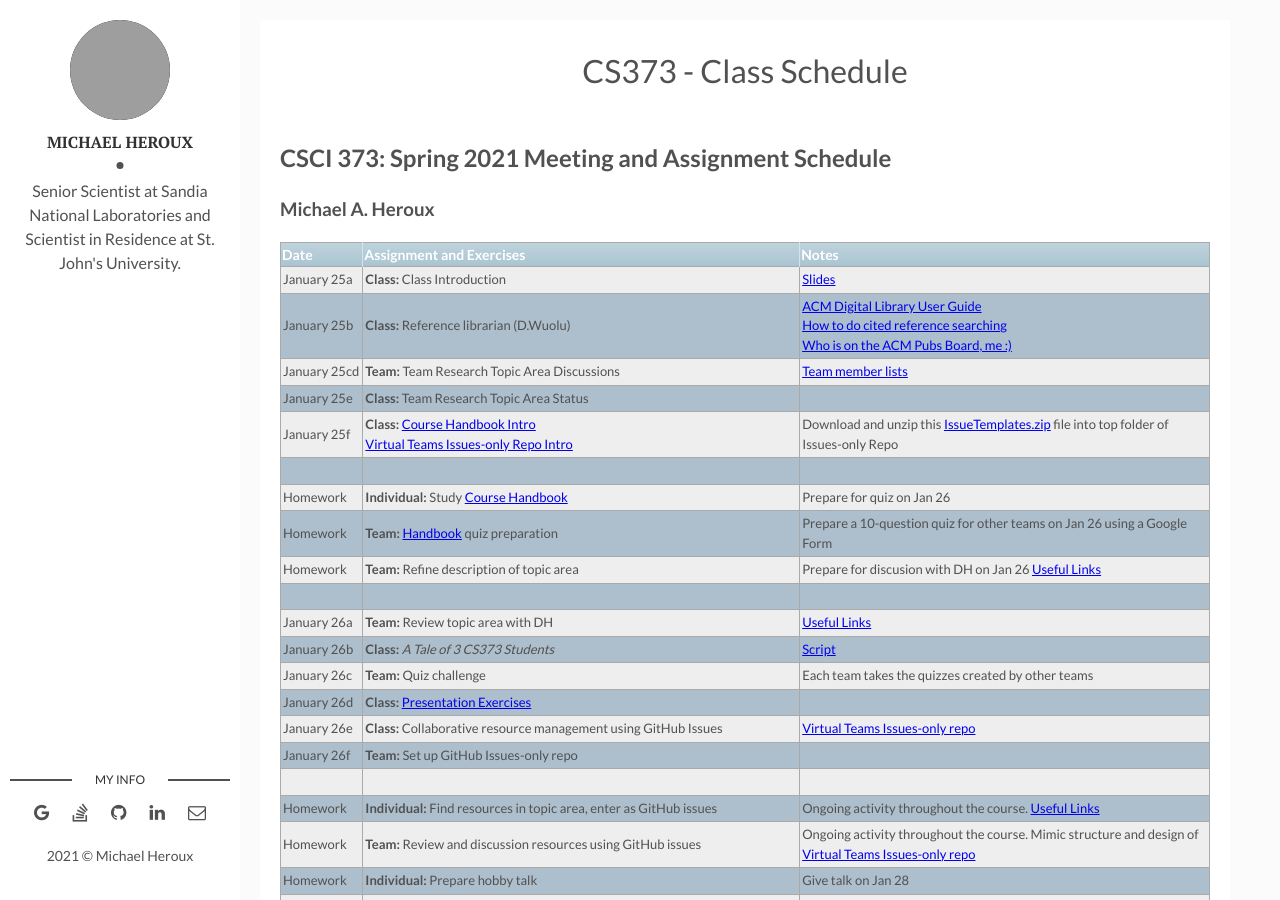
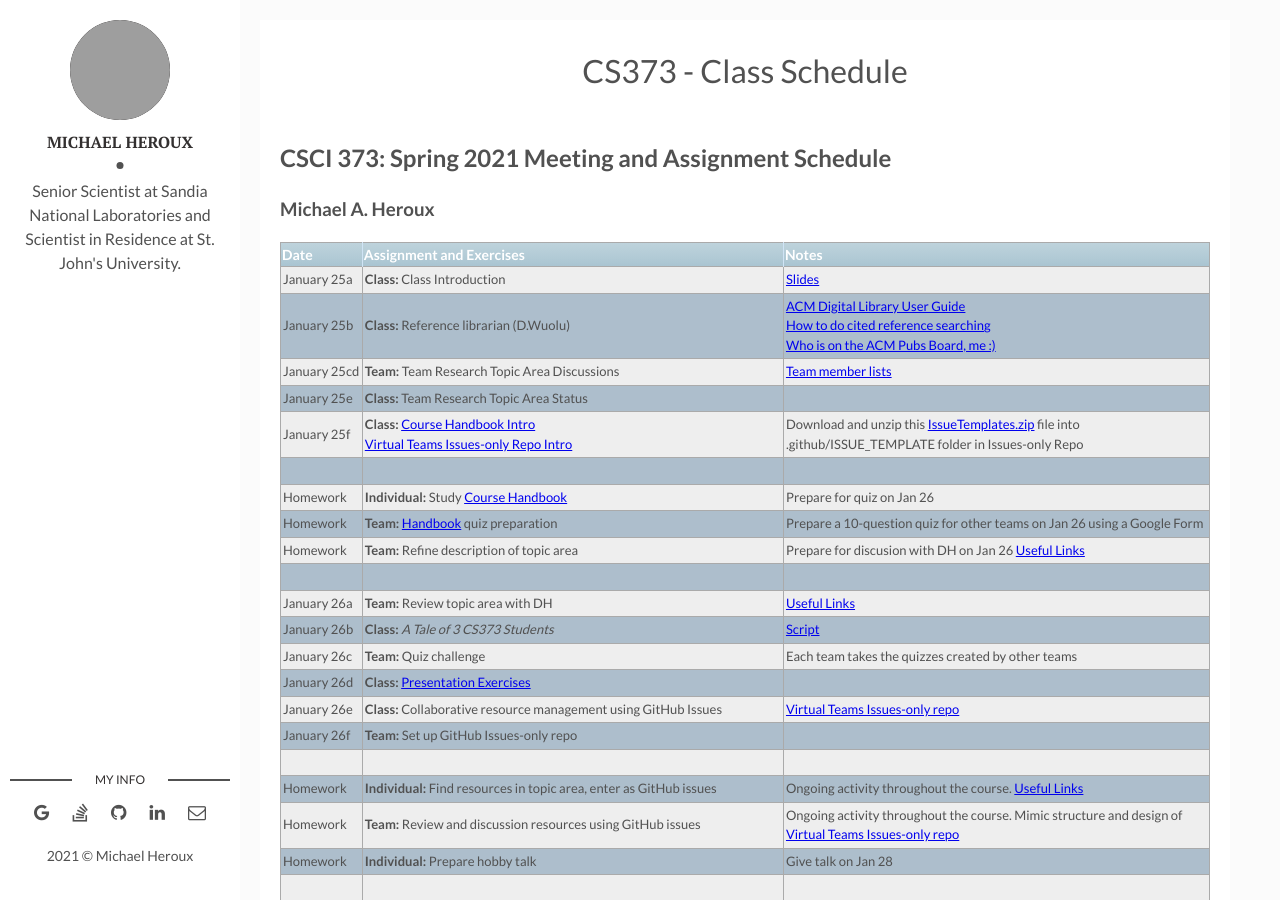
Before and after one commit to maherou/Teaching, a Jekyll site: the page built from files/CS373/2021-Spring-Class-Meeting-Schedule.md, in a window 1280 px wide and 900 px high. Built offline with Jekyll 4.4.1, drawn with Linux system fonts in a browser that asks for light colours; grey boxes are pictures that could not be loaded.

Commit message:
Rework IssueTemplates download

```diff
--- a/files/CS373/2021-Spring-Class-Meeting-Schedule.md
+++ b/files/CS373/2021-Spring-Class-Meeting-Schedule.md
@@ -16,7 +16,7 @@
 | January 25b | **Class:** Reference librarian (D.Wuolu) | [ACM Digital Library User Guide](https://libraries.acm.org/binaries/content/assets/libraries/acm-digital-library-user-guide.pdf) <br> [How to do cited reference searching](https://clarivate.libguides.com/ld.php?content_id=3588819) <br> [Who is on the ACM Pubs Board, me :)](https://www.acm.org/publications/publications-board-committees)|
 | January 25cd | **Team:** Team Research Topic Area Discussions| [Team member lists](https://docs.google.com/spreadsheets/d/1amn0GjcEhlF4ubQYYXkXMi5Q0edYWrozMJVmDoUSMpM/edit?usp=sharing) |
 | January 25e | **Class:** Team Research Topic Area Status| |
-| January 25f | **Class:** [Course Handbook Intro](../CSCI373CourseHandbookLatestEdition.pdf) <br> [Virtual Teams Issues-only Repo Intro](https://github.com/Collegeville/VirtualTeams/issues)| Download and unzip this [IssueTemplates.zip](../IssueTemplates.zip) file into top folder of Issues-only Repo|
+| January 25f | **Class:** [Course Handbook Intro](../CSCI373CourseHandbookLatestEdition.pdf) <br> [Virtual Teams Issues-only Repo Intro](https://github.com/Collegeville/VirtualTeams/issues)| Download and unzip this [IssueTemplates.zip](../IssueTemplates.zip) file into .github/ISSUE_TEMPLATE folder in Issues-only Repo|
 | | |
 | Homework | **Individual:** Study [Course Handbook](../CSCI373CourseHandbookLatestEdition.pdf) | Prepare for quiz on Jan 26 |
 | Homework | **Team:** [Handbook](../CSCI373CourseHandbookLatestEdition.pdf) quiz preparation | Prepare a 10-question quiz for other teams on Jan 26 using a Google Form  |
```
Also changed, not shown: 1 other file.
